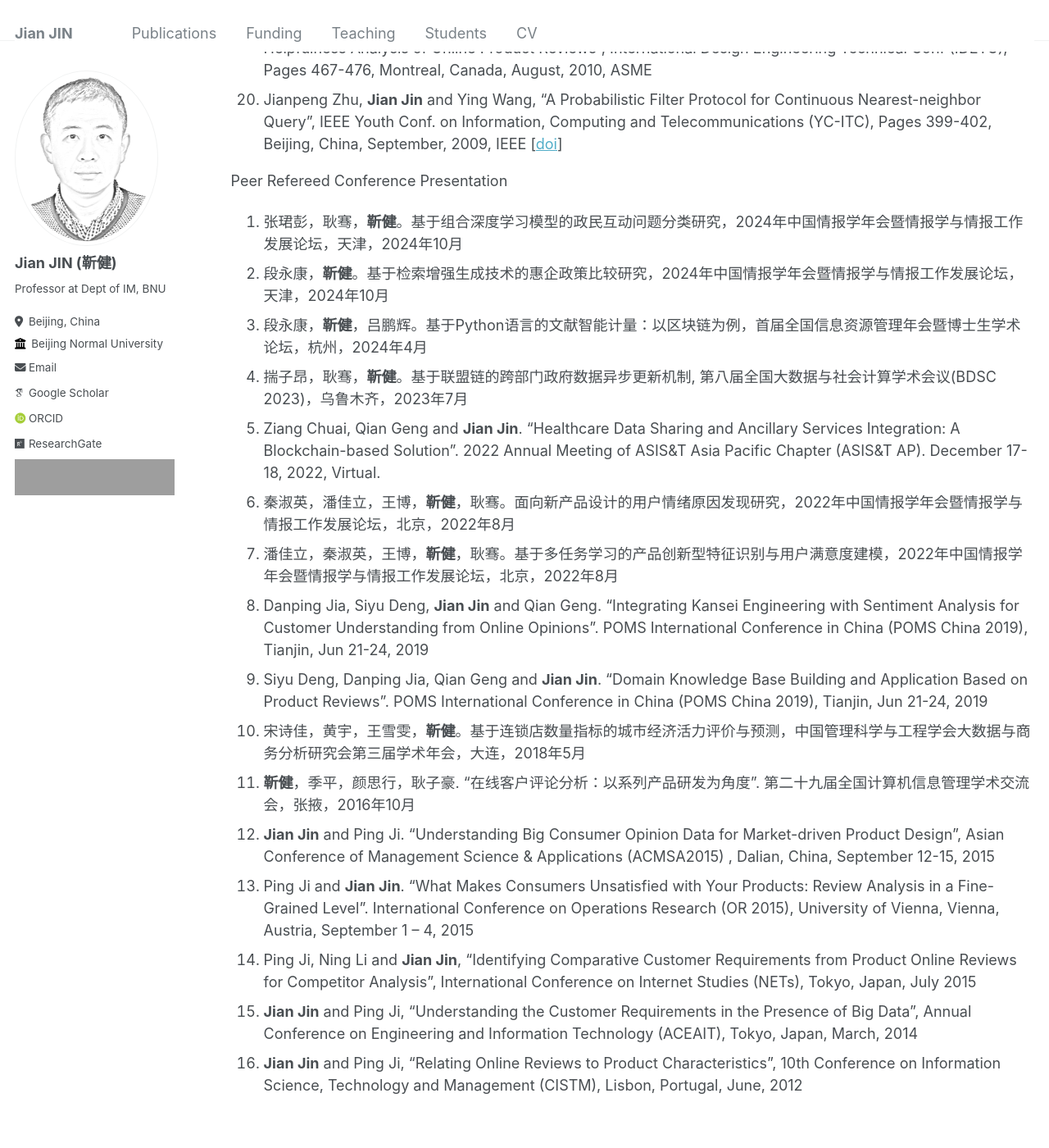
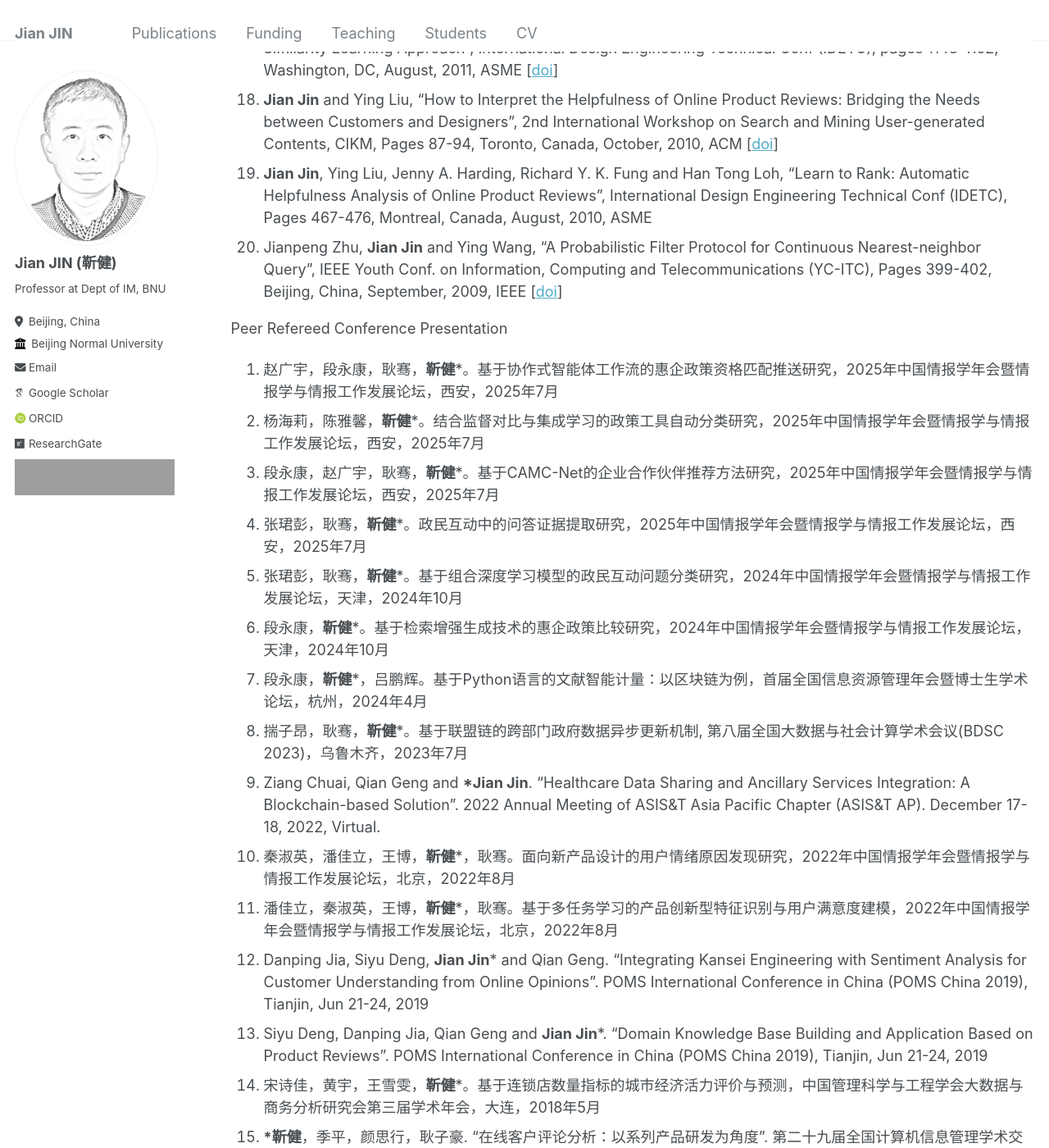
Before and after one commit to xjtujay/xjtujay.github.io, a Jekyll site: the page built from _pages/publications.md, in a window 1280 px wide and 1400 px high, scrolled down 6414 px. Shown: the whole window at 82% size. Built offline with Jekyll 4.4.1, drawn with Linux system fonts in a browser that asks for light colours; some web fonts are replaced; some of the changed text lies outside the part shown; grey boxes are pictures that could not be loaded.

Commit message:
Update publications.md

```diff
--- a/_pages/publications.md
+++ b/_pages/publications.md
@@ -6,27 +6,29 @@ author_profile: true
 ---
 ### PUBLICATIONS(* corresponding author)
 SCI/SSCI indexed Journal
+35.	**Jian Jin**, Xu Zhang, Kejia Chen, and Siyi Huang. "Chinese Entity Relation Extraction for Enhancing Public Event Analysis in Weibo". International Journal of Software Engineering and Knowledge Engineering [[doi](https://doi.org/10.1142/S0218194025500627)] (SCI, Q4)
+34.	Hongyang Wang, **Jian Jin***, Li Li, Jiaqi Liu and Da Wang. "Driving Online Healthcare Growth Amid the Digital Divide: How Trust in Professional Signals from Doctor Biographies Shapes Patient Decisions", Healthcare, 2025, 13(12), 1418. [[doi](https://doi.org/10.3390/healthcare13121418)] (SCI, Q2)
 33. Junpeng Zhang, Qian Geng and **Jian Jin***. "EKLI-Attention: An integrated attention mechanism for classifying citizen requests in government‒citizen interactions", Information Processing and Management, 62(6), November 2025, 104237 [[doi](https://doi.org/10.1016/j.ipm.2025.104237)] (SCI, Q1)
-32. **Jian Jin**, Mingyue Yang, Huicong Hu, Xin Guo, Jianxi Luo and Ying Liu. "Empowering Design Innovation Using AI-Generated Content", Journal of Engineering Design, Volume 36, Issue 1, 1-18, 2025, [[doi](http://doi.org/10.1080/09544828.2024.2401751)] (SCI, Q1)
-31.	Qian Geng, Ziang Chuai and **Jian Jin***. "An Integrated Healthcare Service System Based on Blockchain Technologies", IEEE Transactions on Computational Social Systems, 11(5), 6278 – 6295, October 2024, [[doi](http://doi.org/10.1109/TCSS.2024.3392591)] (SCI, Q1)
+32. **Jian Jin**, Mingyue Yang, Huicong Hu, Xin Guo, Jianxi Luo and Ying Liu. "Empowering Design Innovation Using AI-Generated Content", Journal of Engineering Design, Volume 36, Issue 1, 1-18, 2025 [[doi](http://doi.org/10.1080/09544828.2024.2401751)] (SCI, Q1)
+31.	Qian Geng, Ziang Chuai and **Jian Jin***. "An Integrated Healthcare Service System Based on Blockchain Technologies", IEEE Transactions on Computational Social Systems, 11(5), 6278 – 6295, October 2024 [[doi](http://doi.org/10.1109/TCSS.2024.3392591)] (SCI, Q1)
 30. Qian Geng, Ziang Chuai and **Jian Jin***. "Cross-organizational data exchange based on consortium blockchain with consistency guarantee", Journal of Supercomputing, Volume 80, pages 18199–18236, May 2024. [[doi](https://doi.org/10.1007/s11227-024-06164-z)] (SCI, Q2)
 29. Kejia Chen, Jingjing Zheng and **Jian Jin***. "Ranking products through online opinions: A text analysis and regret theory-based approach". Applied Soft Computing, Volume 158, June 2024, 111571. [[doi](https://doi.org/10.1016/j.asoc.2024.111571)] (SCI, Q1)
 28.	Qian Geng, Ziang Chuai and **Jian Jin***. "Webpage Retrieval Based on Query by Example for Think Tank Construction". Information Processing and Management. 59(1), January 2022, 102767 [[doi](https://doi.org/10.1016/j.ipm.2021.102767)]  (SCI, SSCI, Q1)
 27.	**Jian Jin**, Danping Jia and Kejia Chen. "Mining online reviews with a Kansei-integrated Kano model for innovative product design". International Journal of Production Research, 44216, 2021, Taylor & Francis [[doi](https://doi.org/10.1080/00207543.2021.1949641)] (SCI, Q1)
 26.	Kejia Chen, **Jian Jin*** and Jiayi Luo. "Big consumer opinion data understanding for Kano categorization in new product development". Journal of Ambient Intelligence and Humanized Computing, 44216, 2021, Springer Berlin Heidelberg [[doi](https://doi.org/10.1007/s12652-021-02985-5)] (SCI, Q1)
 25.	Qian Geng, Ziang Chuai and **Jian Jin***. "Automatic construction of academic profile: A case of information science domain". Journal of Information Science, 165551521998048, 2021, SAGE Publications Sage UK: London, England [[doi](https://doi.org/10.1177/0165551521998048)] (SSCI, Q2)
-24.	Yonghe Su, Fei Tao, **Jian Jin** and Changzhi Zhang. "Automated Overheated Region Object Detection of Photovoltaic Module with Thermography Image". IEEE Journal of Photovoltaics, (11),2:535-544, 2021, IEEE, [[doi](https://doi.org/10.1109/JPHOTOV.2020.3045680)] (SCI, Q2)
-23.	Kejia Chen, **Jian Jin***, Zheng Zhao and Ping Ji. "Understanding customer regional differences from online opinions: a hierarchical Bayesian approach". Electronic Commerce Research, [[doi](https://doi.org/10.1007/s10660-020-09420-5)] (SSCI, Q2)
+24.	Yonghe Su, Fei Tao, **Jian Jin** and Changzhi Zhang. "Automated Overheated Region Object Detection of Photovoltaic Module with Thermography Image". IEEE Journal of Photovoltaics, (11),2:535-544, 2021, IEEE [[doi](https://doi.org/10.1109/JPHOTOV.2020.3045680)] (SCI, Q2)
+23.	Kejia Chen, **Jian Jin***, Zheng Zhao and Ping Ji. "Understanding customer regional differences from online opinions: a hierarchical Bayesian approach". Electronic Commerce Research [[doi](https://doi.org/10.1007/s10660-020-09420-5)] (SSCI, Q2)
 22.	**Jian Jin**, Haiyuan Zhao and Ping Ji. "Topic attention encoder: A self-supervised approach for short text clustering". Journal of Information Science, 165551520977453, 2020, SAGE Publications Sage UK: London, England [[doi](https://doi.org/10.1177/0165551520977453)] (SSCI, Q2)
-21.	Qian Geng, Siyu Deng, Danping Jia and **Jian Jin***. "Cross-domain Ontology Construction and Alignment from Online Customer Product Reviews". Information Science, Volume 531, August 2020, Pages 47-67, [[doi](https://doi.org/10.1016/j.ins.2020.03.058)]  (SCI, Q1)
-20.	Ying Liu, Anthony Soroka, Liangxiu Han, **Jian Jin** and Min Tang. "Cloud-based big data analytics for customer insight-driven design innovation in SMEs" International Journal of Information Management, Volume 51, April 2020, 102034, [[doi](https://doi.org/10.1016/j.ijinfomgt.2019.11.002)] (SCI，SSCI，Q1)
+21.	Qian Geng, Siyu Deng, Danping Jia and **Jian Jin***. "Cross-domain Ontology Construction and Alignment from Online Customer Product Reviews". Information Science, Volume 531, August 2020, Pages 47-67 [[doi](https://doi.org/10.1016/j.ins.2020.03.058)]  (SCI, Q1)
+20.	Ying Liu, Anthony Soroka, Liangxiu Han, **Jian Jin** and Min Tang. "Cloud-based big data analytics for customer insight-driven design innovation in SMEs" International Journal of Information Management, Volume 51, April 2020, 102034 [[doi](https://doi.org/10.1016/j.ijinfomgt.2019.11.002)] (SCI，SSCI，Q1)
 19.	Yonghe Su, Fei Tao, **Jian Jin**, Tian Wang, Qingguo Wang and Lei Wang. "Failure Prognosis of Complex Equipment with Multi-stream Deep Recurrent Neural Network". Journal of Computing and Information Science in Engineering, 20(2): 021007, April 2020 [[doi](https://doi.org/10.1115/1.4045445)] (SCI，Q3)
 18.	**Jian Jin**, Qian Geng, Haikun Mou and Chong Chen. "Author Subject Topic Model for Reviewer Recommendation". Journal of Information Science, 45(4), 554-570, 2019 [[doi](https://doi.org/10.1177/0165551518806116)] (SCI，SSCI，Q2)
 17.	Min Tang, **Jian Jin**, Ying Liu, Chunping Li and Weiwen Zhang. "Integrating Topic, Sentiment and Syntax for Modeling Online Reviews: A Topic Model Approach". Journal of Computing and Information Science in Engineering. 19(1), 011001, 2018 [[doi](https://doi.org/10.1115/1.4041475)] (SCI，Q3)
 16.	**Jian Jin**, Ying Liu, Ping Ji and C. K. Kwong. "Review on Recent Advances of Information Mining from Big Consumer Opinion Data for Product Design". Journal of Computing and Information Science in Engineering. 19(1), 010801, 2018 [[doi](https://doi.org/10.1115/1.4041087)] (SCI，Q3)
-15.	**Jian Jin**, Baozhuang Niu, Ping Ji and Qian Geng. "An Integer Linear Programming Model of Reviewer Assignment with Research Interest Considerations". Annals of Operations Research. 291, pages 409–433, 2020, [[doi](https://doi.org/10.1007/s10479-018-2919-7)] (SCI，Q2)
+15.	**Jian Jin**, Baozhuang Niu, Ping Ji and Qian Geng. "An Integer Linear Programming Model of Reviewer Assignment with Research Interest Considerations". Annals of Operations Research. 291, pages 409–433, 2020 [[doi](https://doi.org/10.1007/s10479-018-2919-7)] (SCI，Q2)
 14.	**Jian Jin**, Ping Ji and Sixing Yan. "Comparison of series products from customer online concerns for competitive intelligence". Journal of Ambient Intelligence and Humanized Computing. Volume 10, Issue 3, March 2019 [[doi](https://doi.org/10.1007/s12652-017-0635-9)] (SCI，Q3)
-13.	**Jian Jin** and Ping Ji. "Scheduling jobs with resource-dependent ready times and processing times depending on their starting times and positions". Computer Journal. Volume 61, Issue 9, 1 September 2018, Pages 1323–1328, [[doi](https://doi.org/10.1093/comjnl/bxx120)] (SCI，Q3)
+13.	**Jian Jin** and Ping Ji. "Scheduling jobs with resource-dependent ready times and processing times depending on their starting times and positions". Computer Journal. Volume 61, Issue 9, 1 September 2018, Pages 1323–1328 [[doi](https://doi.org/10.1093/comjnl/bxx120)] (SCI，Q3)
 12.	Hongguang Liu, Ping Ji and **Jian Jin**. "Intra-day trading system design based on the integrated model of wavelet de-noise and genetic programming". Entropy, 18(12), 435, 2016 [[doi](https://doi.org/10.3390/e18120435)] (SCI，Q2)
 11.	**Jian Jin**, Ying Liu, Ping Ji and Hongguang Liu. "Understanding Big Consumer Opinion Data for Market-driven Product Design", International Journal of Production Research, Volume 54, Issue 10, Pages 3019-3041, 2016 [[doi](https://doi.org/10.1080/00207543.2016.1154208)] (SCI，Q1)
 10.	**Jian Jin**, Ping Ji and Rui Gu. "Identifying Comparative Customer Requirements from Product Online Reviews for Competitor Analysis", Engineering Applications of Artificial Intelligence. Volume 49, Pages 61–73, March 2016 [[doi](https://doi.org/10.1016/j.engappai.2015.12.005)] (SCI，Q1)
@@ -63,9 +65,9 @@ Chinese Journal Paper
 15.	苏雍贺,左颖,**靳健**,张贺,谢祥颖,任天翔.基于多站支路功率联合学习的分布式光伏支路异常检测方法.计算机集成制造系统,2022,28(07):2149-2161
 14.	耿骞,邓斯予, **靳健***.融合词语义表示和新词发现的领域本体演化——以产品评论数据为例.图书情报工作,2021,65(08):85-96.
 13.	欧一鸣,苏雍贺,**靳健**,倪玮晨,陶飞.基于知识图谱的分布式光伏运维方案匹配方法.计算机集成制造系统,2021,27(07):1860-1870.
-12.	遆慧颖,耿骞,**靳健***.一种基于重叠社区标签传播的学科划分方法[J].农业图书情报学报,2021,33(01):41-52.
+12.	遆慧颖,耿骞,**靳健***.一种基于重叠社区标签传播的学科划分方法.农业图书情报学报,2021,33(01):41-52.
 11.	高鹏,苏雍贺,**靳健**,谢祥颖,张长志,陶飞.基于分布式光伏运维的多类型资源调度技术.计算机集成制造系统,2021,27(03):787-799.
-10.	陈可嘉,郑晶晶,**靳健**,赵政.基于词频和情景语义的产品特征提取方法[J].广西大学学报(自然科学版),2020,45(06):1413-1422.
+10.	陈可嘉,郑晶晶,**靳健**,赵政.基于词频和情景语义的产品特征提取方法.广西大学学报(自然科学版),2020,45(06):1413-1422.
 9.	欧一鸣,苏雍贺,邹孝付,**靳健**,张长志,陶飞.面向智慧运维的分布式光伏知识库构建方法.计算机集成制造系统,2020,26(12):3205-3215.
 8.	贾丹萍，**靳健***，耿骞，邓斯予. 感性工学视角下的用户需求挖掘研究.情报学报, 2020, 39(03):308-316，2020年03月24日  [[link](http://qbxb.istic.ac.cn/CN/Y2020/V39/I3/308)]
 7.	**靳健***，张黎雪，耿骞，刘馨儿. 面向用户需求分析的产品评论用例提取研究.情报理论与实践，2020,43(01):104-111+126，2019年09月17日
@@ -99,19 +101,23 @@ Peer Refereed Conference Paper
 1.	Jianpeng Zhu, **Jian Jin** and Ying Wang, "A Probabilistic Filter Protocol for Continuous Nearest-neighbor Query", IEEE Youth Conf. on Information, Computing and Telecommunications (YC-ITC), Pages 399-402, Beijing, China, September, 2009, IEEE [[doi](https://doi.org/10.1109/YCICT.2009.5382333)]
 
 Peer Refereed Conference Presentation
-16.	张珺彭，耿骞，**靳健**。基于组合深度学习模型的政民互动问题分类研究，2024年中国情报学年会暨情报学与情报工作发展论坛，天津，2024年10月
-15.	段永康，**靳健**。基于检索增强生成技术的惠企政策比较研究，2024年中国情报学年会暨情报学与情报工作发展论坛，天津，2024年10月
-14.	段永康，**靳健**，吕鹏辉。基于Python语言的文献智能计量：以区块链为例，首届全国信息资源管理年会暨博士生学术论坛，杭州，2024年4月
-13.	揣子昂，耿骞，**靳健**。基于联盟链的跨部门政府数据异步更新机制, 第八届全国大数据与社会计算学术会议(BDSC 2023)，乌鲁木齐，2023年7月
-12.	Ziang Chuai, Qian Geng and **Jian Jin**. "Healthcare Data Sharing and Ancillary Services Integration: A Blockchain-based Solution". 2022 Annual Meeting of ASIS&T Asia Pacific Chapter (ASIS&T AP). December 17-18, 2022, Virtual.
-11.	秦淑英，潘佳立，王博，**靳健**，耿骞。面向新产品设计的用户情绪原因发现研究，2022年中国情报学年会暨情报学与情报工作发展论坛，北京，2022年8月
-10.	潘佳立，秦淑英，王博，**靳健**，耿骞。基于多任务学习的产品创新型特征识别与用户满意度建模，2022年中国情报学年会暨情报学与情报工作发展论坛，北京，2022年8月
-9.	Danping Jia, Siyu Deng, **Jian Jin** and Qian Geng. "Integrating Kansei Engineering with Sentiment Analysis for Customer Understanding from Online Opinions". POMS International Conference in China (POMS China 2019), Tianjin, Jun 21-24, 2019
-8.	Siyu Deng, Danping Jia, Qian Geng and **Jian Jin**. "Domain Knowledge Base Building and Application Based on Product Reviews". POMS International Conference in China (POMS China 2019), Tianjin, Jun 21-24, 2019
-7.	宋诗佳，黄宇，王雪雯，**靳健**。基于连锁店数量指标的城市经济活力评价与预测，中国管理科学与工程学会大数据与商务分析研究会第三届学术年会，大连，2018年5月
-6.	**靳健**，季平，颜思行，耿子豪. "在线客户评论分析：以系列产品研发为角度". 第二十九届全国计算机信息管理学术交流会，张掖，2016年10月
+20.	赵广宇，段永康，耿骞，**靳健***。基于协作式智能体工作流的惠企政策资格匹配推送研究，2025年中国情报学年会暨情报学与情报工作发展论坛，西安，2025年7月
+19.	杨海莉，陈雅馨，**靳健***。结合监督对比与集成学习的政策工具自动分类研究，2025年中国情报学年会暨情报学与情报工作发展论坛，西安，2025年7月
+18.	段永康，赵广宇，耿骞，**靳健***。基于CAMC-Net的企业合作伙伴推荐方法研究，2025年中国情报学年会暨情报学与情报工作发展论坛，西安，2025年7月
+17.	张珺彭，耿骞，**靳健***。政民互动中的问答证据提取研究，2025年中国情报学年会暨情报学与情报工作发展论坛，西安，2025年7月
+16.	张珺彭，耿骞，**靳健***。基于组合深度学习模型的政民互动问题分类研究，2024年中国情报学年会暨情报学与情报工作发展论坛，天津，2024年10月
+15.	段永康，**靳健***。基于检索增强生成技术的惠企政策比较研究，2024年中国情报学年会暨情报学与情报工作发展论坛，天津，2024年10月
+14.	段永康，**靳健***，吕鹏辉。基于Python语言的文献智能计量：以区块链为例，首届全国信息资源管理年会暨博士生学术论坛，杭州，2024年4月
+13.	揣子昂，耿骞，**靳健***。基于联盟链的跨部门政府数据异步更新机制, 第八届全国大数据与社会计算学术会议(BDSC 2023)，乌鲁木齐，2023年7月
+12.	Ziang Chuai, Qian Geng and ***Jian Jin**. "Healthcare Data Sharing and Ancillary Services Integration: A Blockchain-based Solution". 2022 Annual Meeting of ASIS&T Asia Pacific Chapter (ASIS&T AP). December 17-18, 2022, Virtual.
+11.	秦淑英，潘佳立，王博，**靳健***，耿骞。面向新产品设计的用户情绪原因发现研究，2022年中国情报学年会暨情报学与情报工作发展论坛，北京，2022年8月
+10.	潘佳立，秦淑英，王博，**靳健***，耿骞。基于多任务学习的产品创新型特征识别与用户满意度建模，2022年中国情报学年会暨情报学与情报工作发展论坛，北京，2022年8月
+9.	Danping Jia, Siyu Deng, **Jian Jin*** and Qian Geng. "Integrating Kansei Engineering with Sentiment Analysis for Customer Understanding from Online Opinions". POMS International Conference in China (POMS China 2019), Tianjin, Jun 21-24, 2019
+8.	Siyu Deng, Danping Jia, Qian Geng and **Jian Jin***. "Domain Knowledge Base Building and Application Based on Product Reviews". POMS International Conference in China (POMS China 2019), Tianjin, Jun 21-24, 2019
+7.	宋诗佳，黄宇，王雪雯，**靳健***。基于连锁店数量指标的城市经济活力评价与预测，中国管理科学与工程学会大数据与商务分析研究会第三届学术年会，大连，2018年5月
+6.	***靳健**，季平，颜思行，耿子豪. "在线客户评论分析：以系列产品研发为角度". 第二十九届全国计算机信息管理学术交流会，张掖，2016年10月
 5.	**Jian Jin** and Ping Ji. "Understanding Big Consumer Opinion Data for Market-driven Product Design", Asian Conference of Management Science & Applications (ACMSA2015) , Dalian, China, September 12-15, 2015
-4.	Ping Ji and **Jian Jin**. "What Makes Consumers Unsatisfied with Your Products: Review Analysis in a Fine-Grained Level". International Conference on Operations Research (OR 2015), University of Vienna, Vienna, Austria, September 1 – 4, 2015
-3.	Ping Ji, Ning Li and **Jian Jin**, "Identifying Comparative Customer Requirements from Product Online Reviews for Competitor Analysis", International Conference on Internet Studies (NETs), Tokyo, Japan, July 2015
+4.	Ping Ji and **Jian Jin***. "What Makes Consumers Unsatisfied with Your Products: Review Analysis in a Fine-Grained Level". International Conference on Operations Research (OR 2015), University of Vienna, Vienna, Austria, September 1 – 4, 2015
+3.	Ping Ji, Ning Li and **Jian Jin***, "Identifying Comparative Customer Requirements from Product Online Reviews for Competitor Analysis", International Conference on Internet Studies (NETs), Tokyo, Japan, July 2015
 2.	**Jian Jin** and Ping Ji, "Understanding the Customer Requirements in the Presence of Big Data", Annual Conference on Engineering and Information Technology (ACEAIT), Tokyo, Japan, March, 2014
 1.	**Jian Jin** and Ping Ji, "Relating Online Reviews to Product Characteristics", 10th Conference on Information Science, Technology and Management (CISTM), Lisbon, Portugal, June, 2012
```
Also changed, not shown: other parts of _pages/publications.md (+2 -2 lines).
